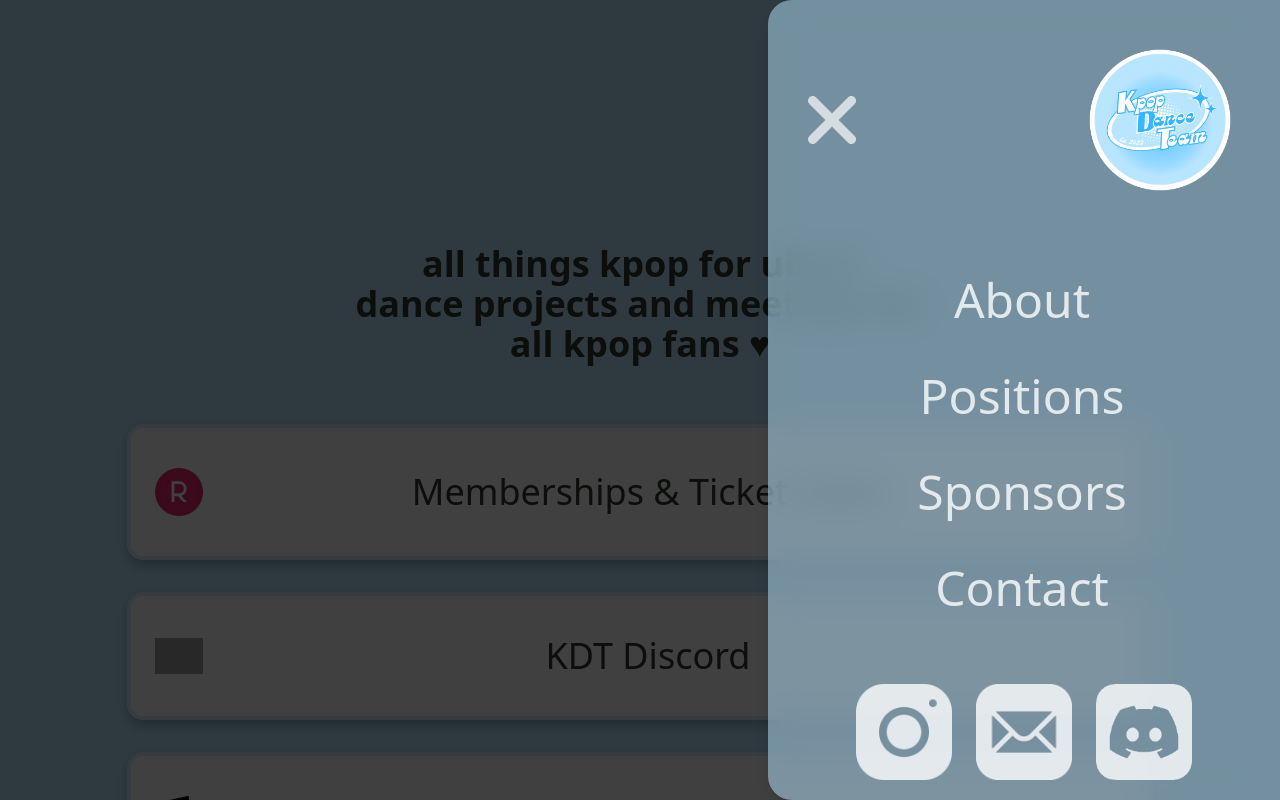
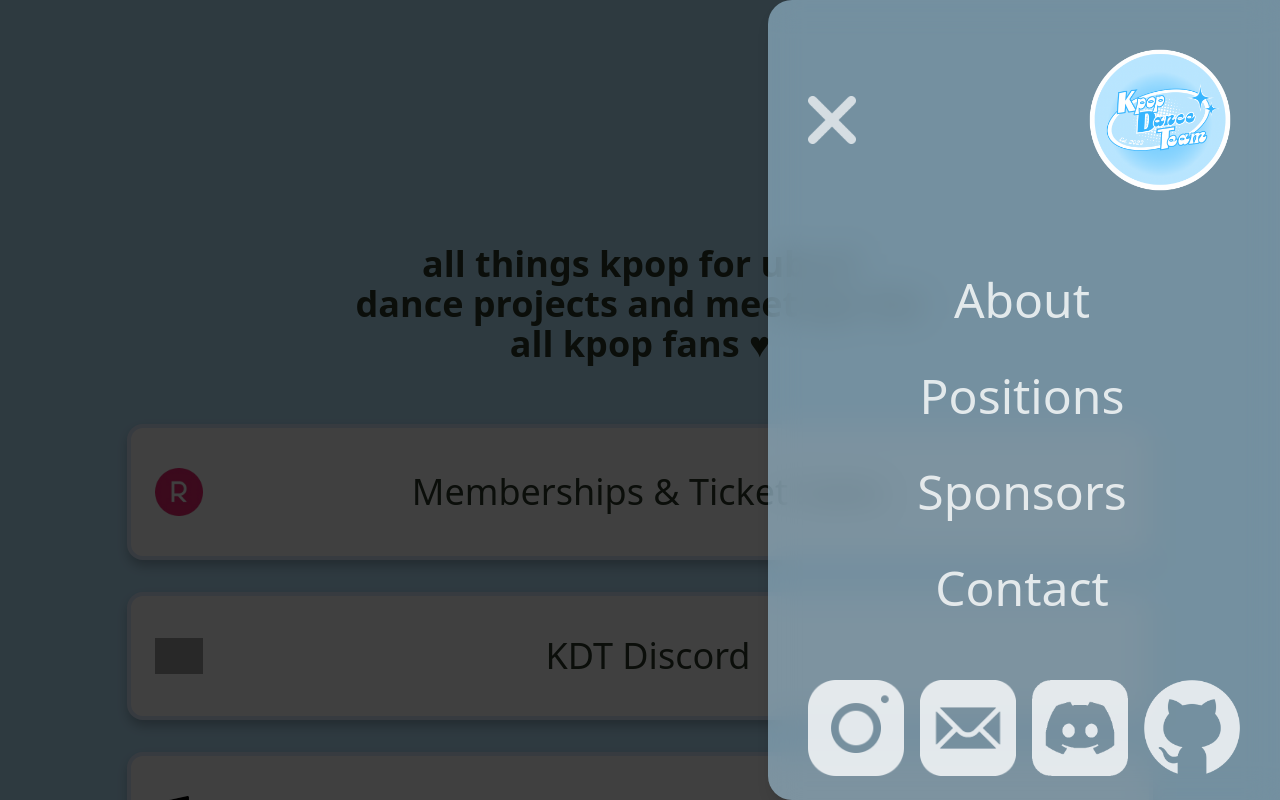
Before and after one commit to kdtsuo/kdtsuo.github.io, a React (Create React App) app: page / in a window 1280 px wide. Both pictures are taken after a click on the picture 1200 px from the left and 120 px from the top of the page. Shown: the top 800 px of the page. Built offline with nearby package versions, Linux system fonts and the light colour scheme; grey boxes are pictures that could not be loaded.

Commit message:
Update NavbarPanel component images and styles for improved layout and consistency

```diff
--- a/src/components/NavbarPanel.js
+++ b/src/components/NavbarPanel.js
@@ -58,20 +58,20 @@ function NavbarPanel({ isPanelOpen, togglePanel }) {
                     <div className="flex justify-center flex-wrap items-center">
                         <a target="_blank" rel="noreferrer" href="https://www.instagram.com/rin.m04/?theme=dark"
                             className="ql point nudgeup fadein80 t200e">
-                            <img className="w-16 lg:w-24  h-auto m-3" src={instagramlogo} alt="instagram icon " />
+                            <img className="w-12 lg:w-24  h-auto m-2" src={instagramlogo} alt="instagram icon " />
                         </a>
                         <a target="_blank" rel="noreferrer" href="mailto:kpopdanceteam.suo@gmail.com"
                             className="ql point nudgeup fadein80 t200e">
-                            <img className="w-16 lg:w-24  h-auto m-3" src={maillogo} alt="mail icon" />
+                            <img className="w-12 lg:w-24  h-auto m-2" src={maillogo} alt="mail icon" />
                         </a>
                         <a target="_blank" rel="noreferrer" href="https://discord.com/invite/tbKkvjV2W8"
                             className="ql point nudgeup fadein80 t200e">
-                            <img className="w-16 lg:w-24 h-auto m-3" src={discordlogo} alt="linkedin icon" />
+                            <img className="w-12 lg:w-24 h-auto m-2" src={discordlogo} alt="linkedin icon" />
                         </a>
 
                         <a target="_blank" rel="noreferrer" href="https://www.github.com/rinmeng"
                             className="ql point nudgeup fadein80 t200e">
-                            <img className="w-16 lg:w-24  h-auto m-3" src={githublogo} alt="github icon" />
+                            <img className="w-12 lg:w-24  h-auto m-2" src={githublogo} alt="github icon" />
                         </a>
                     </div>
                 </div>
--- a/src/output.css
+++ b/src/output.css
@@ -769,6 +769,10 @@ video {
   margin: 1.25rem;
 }
 
+.m-2 {
+  margin: 0.5rem;
+}
+
 .mx-3 {
   margin-left: 0.75rem;
   margin-right: 0.75rem;
@@ -895,6 +899,14 @@ video {
 
 .w-screen {
   width: 100vw;
+}
+
+.w-14 {
+  width: 3.5rem;
+}
+
+.w-12 {
+  width: 3rem;
 }
 
 .max-w-28 {
```
